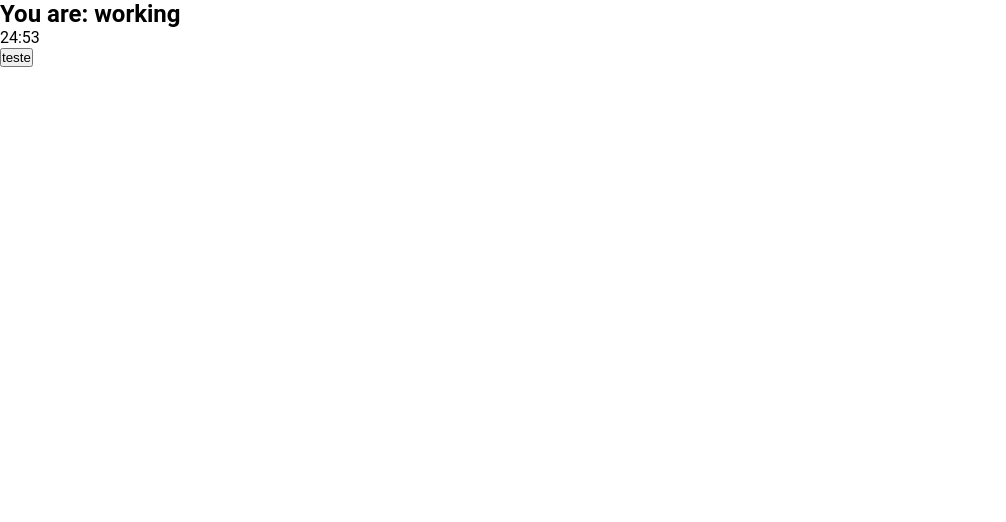
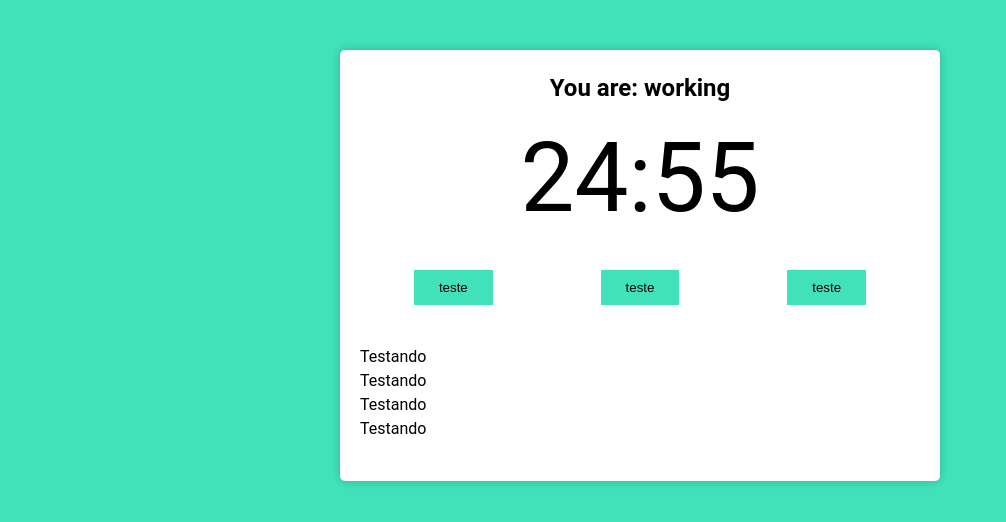
Before and after one commit to MiguellPC/Pomodoro-app, a React (Create React App) app: page / in a window 1280 px wide. Shown: the top 522 px of the page, without its empty margins (0-1006 px from the left). Built offline with nearby package versions, Linux system fonts and the light colour scheme.

Commit message:
Update styles

```diff
--- a/src/App.tsx
+++ b/src/App.tsx
@@ -3,8 +3,13 @@
 
 function App() {
   return (
-    <div className="App">
-      <PomodoroTimer defaultPomodoroTime={1500} />
+    <div className="container">
+      <PomodoroTimer
+        pomodoroTime={1500}
+        shortRestTime={300}
+        longRestTime={900}
+        cycles={4}
+      />
     </div>
   );
 }
--- a/src/components/pomodoroTimer.tsx
+++ b/src/components/pomodoroTimer.tsx
@@ -4,11 +4,14 @@
 import { Timer } from './timer';
 
 interface Props {
-  defaultPomodoroTime: number;
+  pomodoroTime: number;
+  shortRestTime: number;
+  longRestTime: number;
+  cycles: number;
 }
 
 export function PomodoroTimer(props: Props): JSX.Element {
-  const [mainTime, setMainTime] = useState(props.defaultPomodoroTime);
+  const [mainTime, setMainTime] = useState(props.pomodoroTime);
 
   useInterval(() => {
     setMainTime((prev) => prev - 1);
@@ -18,12 +21,34 @@
     <div className="pomodoro">
       <h2>You are: working</h2>
       <Timer mainTime={mainTime} />
+
+      <div className="controls">
         <Button
           text="teste"
           onClick={() => {
             console.log(1);
           }}
         ></Button>
+        <Button
+          text="teste"
+          onClick={() => {
+            console.log(2);
+          }}
+        ></Button>
+        <Button
+          text="teste"
+          onClick={() => {
+            console.log(3);
+          }}
+        ></Button>
+      </div>
+
+      <div className="details">
+        <p>Testando</p>
+        <p>Testando</p>
+        <p>Testando</p>
+        <p>Testando</p>
+      </div>
     </div>
   );
 }
--- a/src/index.css
+++ b/src/index.css
@@ -7,4 +7,63 @@
 
 body {
   font-family: 'Roboto', sans-serif;
+  background: #41e1ba;
+  transition: background-color 300ms ease-in-out;
+  line-height: 1.5;
 }
+
+.container {
+  max-width: 640px;
+  margin: 0 auto;
+}
+
+.working {
+  background: #ef5d50;
+}
+
+.working .pomodoro button {
+  background: #ef5d50;
+  color: #fff;
+}
+
+.hidden {
+  display: none;
+}
+
+.pomodoro {
+  background: #fff;
+  margin: 50px 20px;
+  padding: 20px;
+  border-radius: 5px;
+  box-shadow: 0 0 10px rgba(0, 0, 0, 0.2);
+
+  h2 {
+    font-size: 24px;
+    text-align: center;
+  }
+
+  .timer {
+    font-size: 6rem;
+    text-align: center;
+  }
+
+  .controls {
+    display: flex;
+    align-items: center;
+    justify-content: space-evenly;
+  }
+
+  button {
+    background: #41e1ba;
+    border: none;
+    cursor: pointer;
+    padding: 10px 25px;
+    color: #000;
+    transition: background-color 300ms ease-in-out;
+    margin: 20px auto;
+  }
+
+  .details {
+    margin: 20px 0;
+  }
+}
```
Lines whose indentation alone changed are shown as unchanged.
